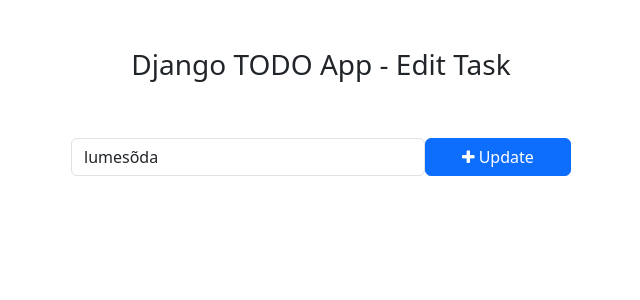
After one commit to stennn2001/todo, a Django app: page /todo/edit_task/2 in a window 1280 px wide. The commit adds this page. Shown: the top 300 px of the page, without its empty margins (319-959 px from the left). Run offline with Django 5.2, Linux system fonts and the light colour scheme; data comes from the database, SQL or seed files in the repository; both versions use the stored data as it was after the commit.

Commit message:
todo app final

```diff
--- /dev/null
+++ b/templates/edit_task.html
@@ -0,0 +1,31 @@
+<!doctype html>
+<html lang="en">
+<head>
+    <meta charset="UTF-8">
+    <meta name="viewport"
+          content="width=device-width, user-scalable=no, initial-scale=1.0, maximum-scale=1.0, minimum-scale=1.0">
+    <meta http-equiv="X-UA-Compatible" content="ie=edge">
+    <title>Edit Task - Django TODO App</title>
+
+     <!-- Bootstrap -->
+    <link href="https://cdn.jsdelivr.net/npm/bootstrap@5.3.0-alpha1/dist/css/bootstrap.min.css" rel="stylesheet" integrity="sha384-GLhlTQ8iRABdZLl6O3oVMWSktQOp6b7In1Zl3/Jr59b6EGGoI1aFkw7cmDA6j6gD" crossorigin="anonymous">
+    <script src="https://cdn.jsdelivr.net/npm/bootstrap@5.3.0-alpha1/dist/js/bootstrap.bundle.min.js" integrity="sha384-w76AqPfDkMBDXo30jS1Sgez6pr3x5MlQ1ZAGC+nuZB+EYdgRZgiwxhTBTkF7CXvN" crossorigin="anonymous"></script>
+    <!-- Font Awesome Icons -->
+    <link rel="stylesheet" href="https://cdnjs.cloudflare.com/ajax/libs/font-awesome/4.7.0/css/font-awesome.min.css">
+
+</head>
+<body>
+    <div class="container">
+        <h3 class="pt-5 pb-5 text-center">Django TODO App - Edit Task</h3>
+        <form action="{% url 'edit_task' get_task.pk %}" method="POST" style="width: 500px; margin: auto;">
+                    {% csrf_token %}
+                    <div class="form-group">
+                        <span style="display: flex;">
+                            <input type="text" name="task" class="form-control" placeholder="Add a task" value="{{ get_task.task}}">
+                            <button type="submit" class="btn btn-primary" style="width: 200px;"><i class="fa fa-plus"></i> Update</button>
+                        </span>
+                    </div>
+                </form>
+    </div>
+</body>
+</html>
--- a/todos/urls.py
+++ b/todos/urls.py
@@ -3,4 +3,11 @@
 
 urlpatterns = [
     path("addTask/", views.addTask, name="addTask"),
+    path("mark_as_done/<int:pk>", views.mark_as_done, name="mark_as_done"),
+    path("mark_as_undone/<int:pk>", views.mark_as_undone, name="mark_as_undone"),
+
+    #EDIT
+    path("edit_task/<int:pk>", views.edit_task, name="edit_task"),
+    #Delete
+    path("delete_task/<int:pk>", views.delete_task, name="delete_task"),
 ]
--- a/todos/views.py
+++ b/todos/views.py
@@ -1,5 +1,5 @@
 from django.http import HttpResponse
-from django.shortcuts import render, redirect
+from django.shortcuts import render, redirect, get_object_or_404
 from .models import Task
 
 # Create your views here.
@@ -7,3 +7,33 @@
     task = request.POST["task"]
     Task.objects.create(task=task)
     return redirect("home")
+
+def mark_as_done(request, pk):
+    task = get_object_or_404(Task, pk=pk)
+    task.is_completed = True
+    task.save()
+    return redirect("home")
+
+def mark_as_undone(request, pk):
+    task = get_object_or_404(Task, pk=pk)
+    task.is_completed = False
+    task.save()
+    return redirect("home")
+
+def edit_task(request, pk):
+    get_task = get_object_or_404(Task, pk=pk)
+    if request.method == "POST":
+        new_task = request.POST["task"]
+        get_task.task = new_task
+        get_task.save()
+        return redirect("home")
+    else:
+        context= {
+            "get_task": get_task,
+        }
+        return render(request, "edit_task.html", context)
+
+def delete_task(request, pk):
+    task = get_object_or_404(Task, pk=pk)
+    task.delete()
+    return redirect("home")
```
Also changed, not shown: templates/home.html (+7 -3 lines), db.sqlite3.
